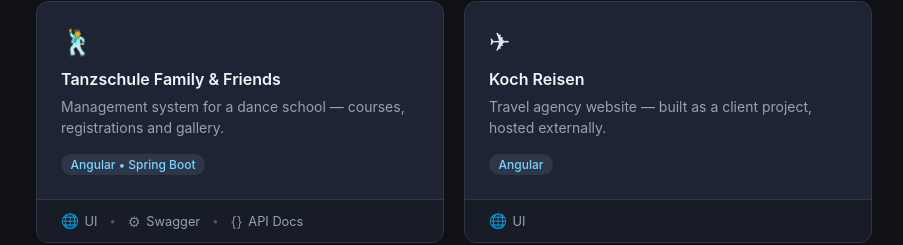
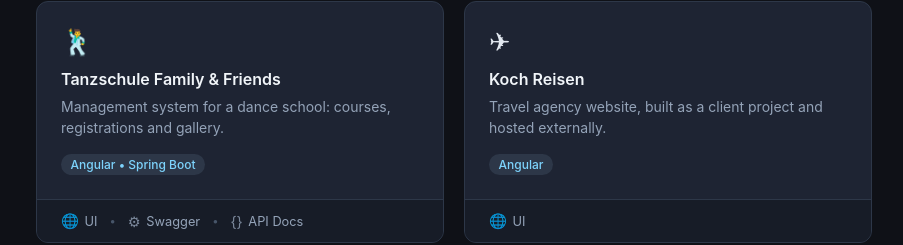
Before and after one commit to xK0ch/fynn-koch-landingpage, an Angular app: page / in a window 1280 px wide. Shown: the part 407-652 px from the top of the page, without its empty margins (186-1089 px from the left). Built offline with nearby package versions, Linux system fonts and the light colour scheme.

Commit message:
Get rid of mdashes

```diff
--- a/src/app/projects/projects.html
+++ b/src/app/projects/projects.html
@@ -7,7 +7,7 @@
         <span class="card-icon">&#128378;</span>
         <div class="card-body">
           <h3>Tanzschule Family &amp; Friends</h3>
-          <p>Management system for a dance school &mdash; courses, registrations and gallery.</p>
+          <p>Management system for a dance school: courses, registrations and gallery.</p>
         </div>
         <div class="card-footer">
           <span class="tag">Angular &bull; Spring Boot</span>
@@ -33,7 +33,7 @@
         <span class="card-icon">&#9992;</span>
         <div class="card-body">
           <h3>Koch Reisen</h3>
-          <p>Travel agency website &mdash; built as a client project, hosted externally.</p>
+          <p>Travel agency website, built as a client project and hosted externally.</p>
         </div>
         <div class="card-footer">
           <span class="tag">Angular</span>
```
Also changed, not shown: 2 other files (tests, documents, lock files or other folders).
